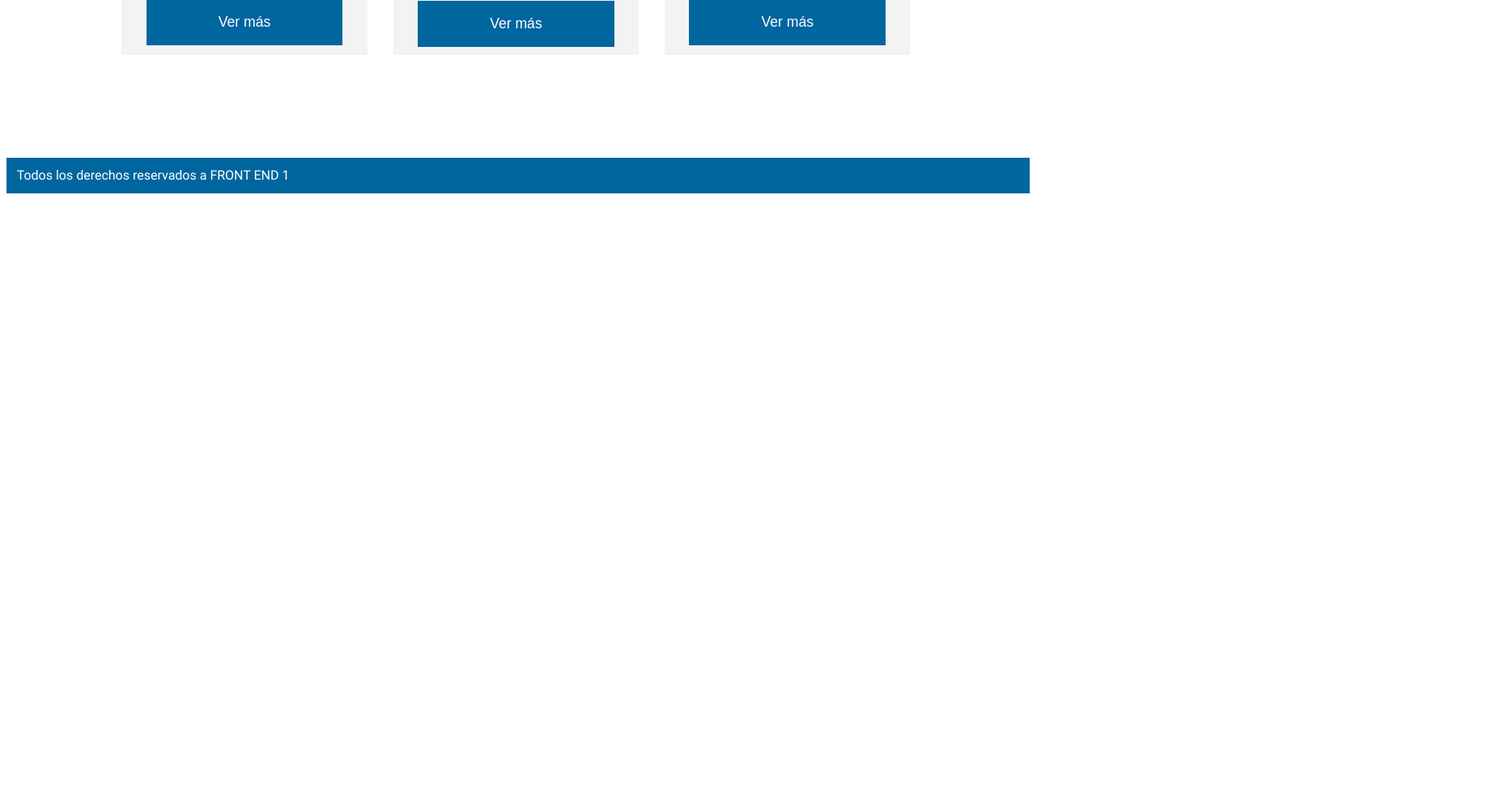
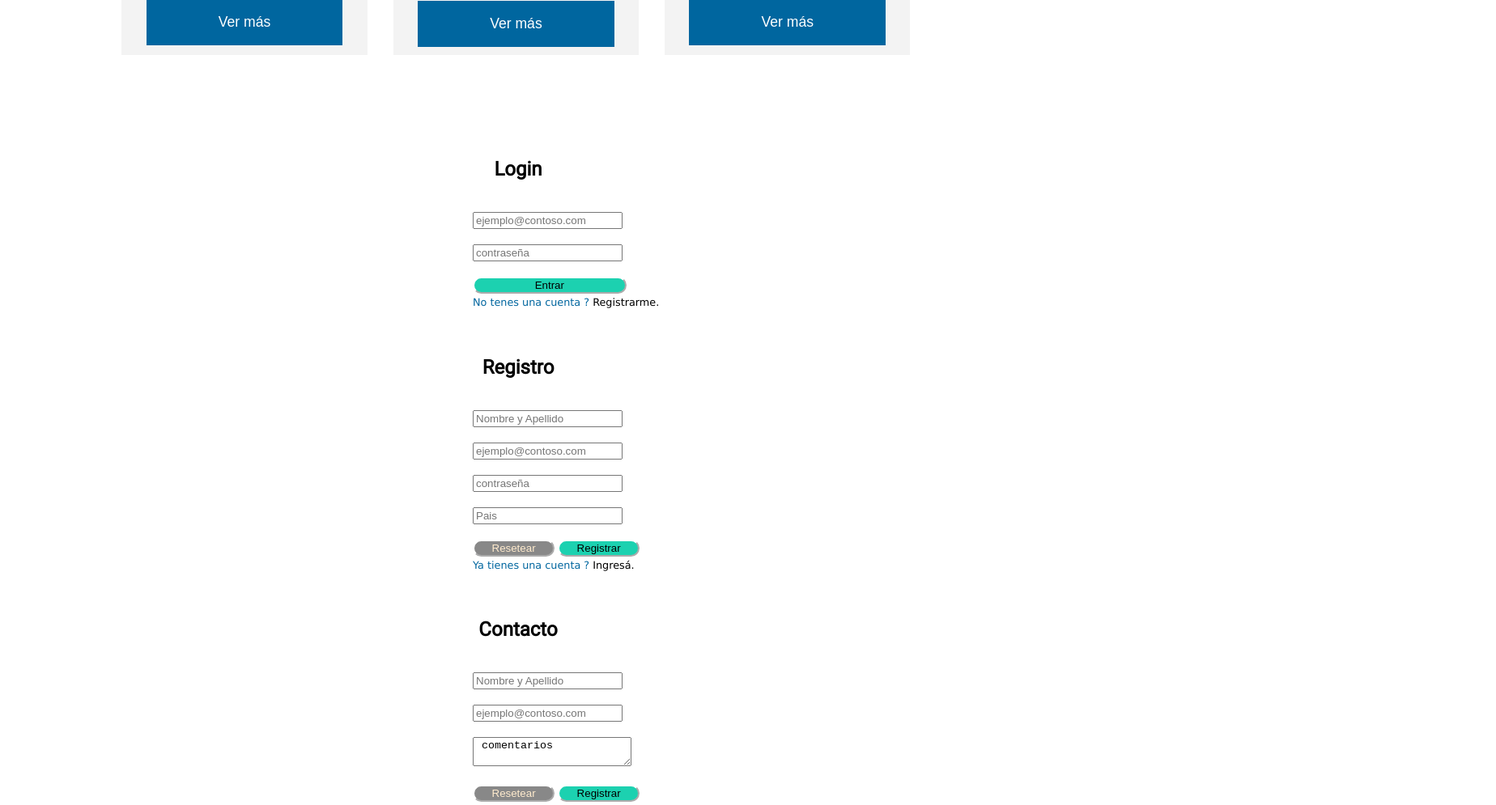
Before and after one commit to diolopez/heroes, a plain HTML site: page index.html in a window 1280 px wide. Shown: the part 830-1825 px from the top of the page at 81% size, 1848 px wide, since content can reach past the window. Before the commit the page ends 1077 px from the top, so only its background shows below. Drawn offline with Linux system fonts and the light colour scheme.

Commit message:
trabajando con formularios en html y css

```diff
--- a/css/styles.css
+++ b/css/styles.css
@@ -49,6 +49,29 @@ button{
     margin-bottom: 2rem;
     background-color: #F3F3F3;
 }
+
+/* Jugando con formularios */
+#login { display: flexbox; flex-direction: column;
+    justify-content: center;
+    align-items: center;
+    position: relative; left: 36rem;}
+
+#entrar {background-color: #1CD1B0; color: black;
+border-radius: 20px; width: 15%; border-color: white;}
+
+#registrar {background-color: #1CD1B0; color: black;
+    border-radius: 20px; width: 8%; border-color: white;}
+
+#reset {background-color: #888888; color: blanchedalmond;
+    border-radius: 20px; width: 8%; border-color: white;}
+
+#textarea {width: 15%; height: auto;}
+
+#enter {font-family: Verdana, Geneva, Tahoma, sans-serif;
+font-size: 0.8rem; color: #00669F;}
+label span {color: black;}
+
+/* Fin del juego de formularios */
 
 /* This styles will apply to larger screens */
 @media only screen and (min-width : 600px) {
--- a/index.html
+++ b/index.html
@@ -68,6 +68,61 @@
             </article>
         </section>
     </main>
+
+    <!- Jugando con formularios y pseudo-selectores->
+
+    <h2> Login </h2>
+   <section id="login" > <br>
+        <input type="email" id="correo" name="correo" placeholder="ejemplo@contoso.com">
+        <br><br>
+        <input type="password" id="passwd" name="passwd" placeholder="contraseña">
+        <br><br>
+        <input type="button" id="entrar" name="entrar" value="Entrar">  <br>
+        <label id="enter" for="entrar" >No tenes una cuenta ? <span> Registrarme.</span></label>
+    </section>
+    <br><br>
+
+    <h2> Registro </h2>
+    <section id="login" > <br>
+         <input type="text" id="nombre" name="nombre" placeholder="Nombre y Apellido">
+         <br><br>
+         <input type="email" id="correo" name="correo" placeholder="ejemplo@contoso.com">
+         <br><br>
+         <input type="password" id="passwd" name="passwd" placeholder="contraseña">
+         <br><br>
+         <input list="country" name="country" class="datalist-input" placeholder="Pais" />
+            <datalist id="country">
+                <option value="Argentina" />
+                <option value="Brasil" />
+                <option value="Colombia" />
+            </datalist>
+
+         <br><br>
+         <input type="reset" id="reset" name="reset" value="Resetear" >
+         <input type="button" id="registrar" name="registrar" value="Registrar">  <br>
+         <label id="enter" for="entrar" >Ya tienes una cuenta ? <span> Ingresá.</span></label>
+     </section>
+
+     <br><br>
+     <h2> Contacto </h2>
+     <section id="login" > <br>
+          <input type="text" id="nombre" name="nombre" placeholder="Nombre y Apellido">
+          <br><br>
+          <input type="email" id="correo" name="correo" placeholder="ejemplo@contoso.com">
+          <br><br>
+          <textarea id="textarea" name="textarea"> comentarios </textarea>
+
+          <br><br>
+          <input type="reset" id="reset" name="reset" value="Resetear" >
+          <input type="button" id="registrar" name="registrar" value="Registrar">  <br>
+    </section>
+    <!- Acá termina el formulario ->
+
+
+
+   <br><br><br><br>
+
+    <br><br>
     <footer>
         <section id="copyright">
             <span>Todos los derechos reservados a FRONT END 1</span>
```
